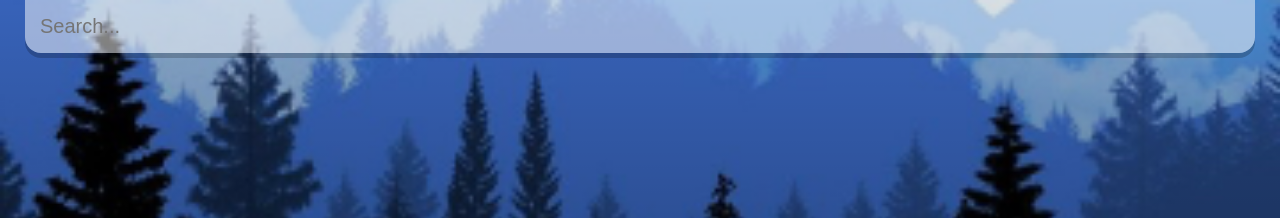
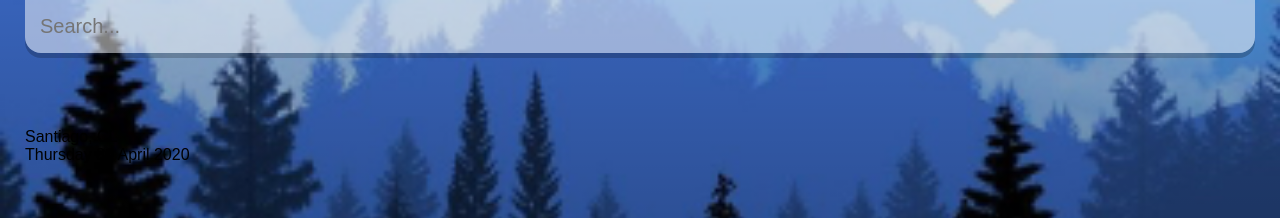
Before and after one commit to karlbehrensg/weather-app, a React (Create React App) app: page / in a window 1280 px wide. Shown: the top 218 px of the page. Built offline with nearby package versions, Linux system fonts and the light colour scheme.

Commit message:
Se despliega localizacion y fecha en duro

```diff
--- a/src/App.js
+++ b/src/App.js
@@ -6,6 +6,19 @@
 }
 
 function App() {
+
+  const dateBuilder = (d) => {
+    let months = ["January", "February", "March", "April", "May", "June", "July", "August", "September", "October", "November", "December"];
+    let days = ["Sunday", "Monday", "Tuesday", "Wednesday", "Thursday", "Friday", "Saturday"];
+
+    let day = days[d.getDay()];
+    let date = d.getDate();
+    let month = months[d.getMonth()];
+    let year = d.getFullYear();
+
+    return `${day} ${date} ${month} ${year}`
+  }
+
   return (
     <div className="App">
       <main>
@@ -16,6 +29,10 @@
             placeholder="Search..."
           />
         </div>
+        <div className="location-box">
+          <div className="location">Santiago, CL</div>
+          <div className="date">{dateBuilder(new Date())}</div>
+        </div>
       </main>
     </div>
   );
```
